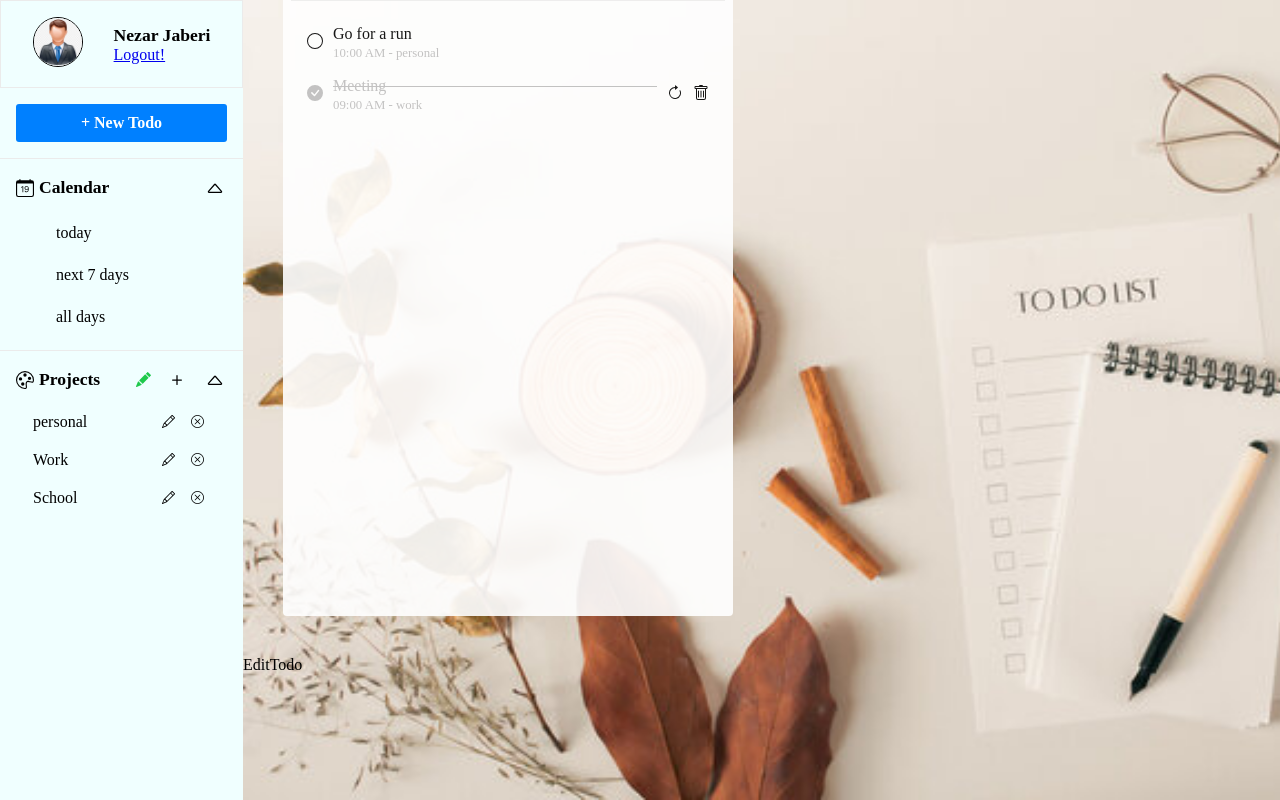
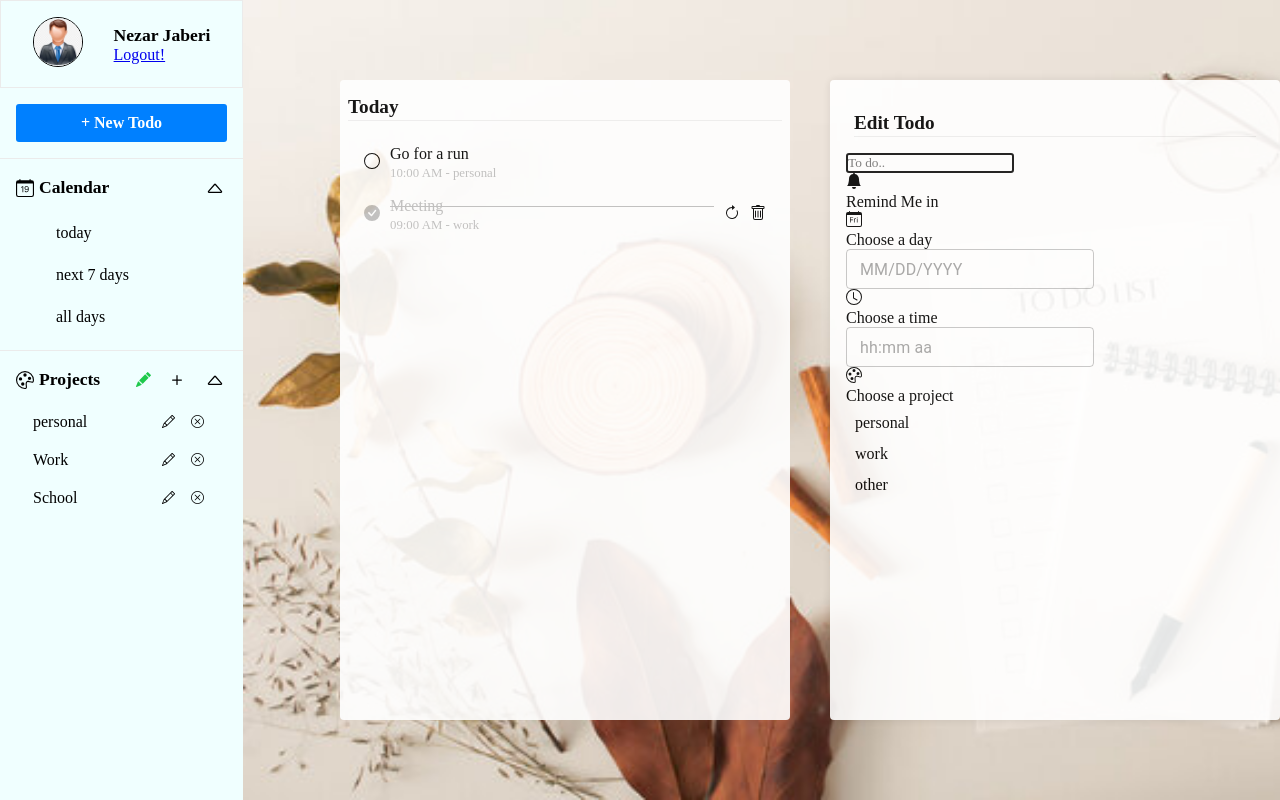
Before and after one commit to NazJaberi/React-To-Do, a React (Create React App) app in the folder todolist/: page / in a window 1280 px wide. Built offline with nearby package versions, Linux system fonts and the light colour scheme; a web font is replaced by a local one.

Commit message:
Todo Form and edit todo

```diff
--- a/todolist/src/App.css
+++ b/todolist/src/App.css
@@ -411,16 +411,15 @@
   width: 450px;
   height: 80%;
   background-color: white;
-
-  position: relative;
-  bottom: 40px;
-  left: 40px;
-
+  position: absolute;
+  top: 50%;
+  left: calc(300px + 40px); /* 300px sidebar width + 40px margin */
+  transform: translateY(-50%);
   border-radius: 4px;
   opacity: 0.9;
-
   padding: 0 0.5rem 0.5rem 0.5rem;
 }
+
 .Todos .selected-project {
   margin: 1rem 0;
   text-transform: capitalize;
@@ -468,3 +467,27 @@
 .Todo .todo-container .add-to-next-day {
   margin-right: 10px;
 }
+
+/*EditTodo */
+
+.EditTodo {
+  width: 450px;
+  height: 80%;
+  background-color: white;
+  position: absolute;
+  top: 50%;
+  left: calc(300px + 40px + 450px + 40px); /* sidebar + margin + Todos width + gap */
+  transform: translateY(-50%);
+  border-radius: 4px;
+  opacity: 0.9;
+  padding: 1rem;
+  box-shadow: 0 0 10px rgba(0, 0, 0, 0.1);
+}
+
+.EditTodo .header {
+  margin: 1rem 0.5rem;
+  font-size: 1.2rem;
+  font-weight: bold;
+  padding-bottom: 2px;
+  border-bottom: 1px solid #eeeeee;
+}
--- a/todolist/src/Components/AddNewTodo.js
+++ b/todolist/src/Components/AddNewTodo.js
@@ -1,18 +1,23 @@
 import React, { useState } from 'react';
-import Modal from './Modal';
-import { BellFill, CalendarDay, Clock, Palette, X } from 'react-bootstrap-icons';
-import { LocalizationProvider } from '@mui/x-date-pickers/LocalizationProvider';
-import { AdapterDateFns } from '@mui/x-date-pickers/AdapterDateFns';
-import { DatePicker } from '@mui/x-date-pickers/DatePicker';
-import { TimePicker } from '@mui/x-date-pickers/TimePicker';
+import TodoForm from './TodoForm';
+import Modal from './Modal'
 
 function AddNewTodo(){
     const [showModal, setShowModal] = useState(false)
     const [text, setText] = useState('')
     const [day, setDay] = useState(new Date())
     const [time, setTime] = useState(new Date())
+    const projects = [
+        { id : 1, name : "personal", numOfTodos : 0},
+        { id : 2, name : "Work", numOfTodos : 2},
+        { id : 3, name : "School", numOfTodos : 3},
+    ]
+    function handleSubmit(e){
 
+    }
     return(
+
+
         <div className='AddNewTodo'>
             <div className="btn">
                 <button onClick={() => setShowModal(true)}>
@@ -20,71 +25,16 @@ function AddNewTodo(){
                 </button>
             </div>
             <Modal showModal={showModal} setShowModal={setShowModal}>
-                <LocalizationProvider dateAdapter={AdapterDateFns}>
-                    <div>
-                        <form>
-                            <div className="text">
-                                <h3>Add New To do</h3>
-                                <input
-                                    type='text'
-                                    value={text}
-                                    onChange={e => setText(e.target.value)}
-                                    placeholder='To do..'
-                                    autoFocus
-                                />
-                            </div>
-                            <div className="remind">
-                                <BellFill />
-                                <p>Remind Me in</p>
-                            </div>
-                            <div className="pick-day">
-                                <div className="title">
-                                    <CalendarDay />
-                                    <p>Choose a day</p>
-                                </div>
-                                <DatePicker
-                                    value={day}
-                                    onChange={(newDay) => setDay(newDay)}
-                                    slotProps={{ textField: { size: 'small' } }}
-                                />
-                            </div>
-                            <div className="pick-time">
-                                <div className="title">
-                                    <Clock />
-                                    <p>Choose a time</p>
-                                </div>
-                                <TimePicker
-                                    value={time}
-                                    onChange={(newTime) => setTime(newTime)}
-                                    slotProps={{
-                                        textField: { size: 'small' },
-                                    }}
-                                    views={['hours', 'minutes']}
-                                />
-                            </div>
-                            <div className="pick-project">
-                                <div className="title">
-                                    <Palette />
-                                    <p>Choose a project</p>
-                                </div>
-                                <div className="projects">
-                                    <div className="project active">
-                                        test
-                                    </div>
-                                    <div className="project">
-                                        test2
-                                    </div>
-                                </div>
-                            </div>
-                            <div className="cancel" onClick={() => setShowModal(false)}>
-                                <X size='30' />
-                            </div>
-                            <div className="confirm">
-                                <button>+ Add to do list</button>
-                            </div>
-                        </form>
-                    </div>
-                </LocalizationProvider>
+                <TodoForm
+                    handleSubmit={handleSubmit}
+                    text={text}
+                    setText={setText}
+                    day={day}
+                    setDay={setDay}
+                    time={time}
+                    setTime={setTime}
+                    projects={projects}
+                />
             </Modal>
         </div>
     )
--- a/todolist/src/Components/EditTodo.js
+++ b/todolist/src/Components/EditTodo.js
@@ -1,10 +1,39 @@
-import react from 'react'
+import React, {useState} from 'react'
+import TodoForm from './TodoForm'
 
 function EditTodo(){
-    return(
-<div className='EditTodo'>
-EditTodo
-</div>
+
+    const [text, setText] = useState()
+    const [day, setDay] = useState()
+    const [time, setTime] = useState()
+
+    const projects = [
+        { id : 1, name : "personal", numOfTodos : 0 },
+        { id : 2, name : "work", numOfTodos : 1 },
+        { id : 3, name : "other", numOfTodos : 2 }
+    ]
+
+    function handleSubmit(e){
+
+    }
+    return (
+        <div className='EditTodo'>
+            <div className="header">
+                Edit Todo
+            </div>
+            <div className="container">
+                <TodoForm
+                    handleSubmit={handleSubmit}
+                    text={text}
+                    setText={setText}
+                    day={day}
+                    setDay={setDay}
+                    time={time}
+                    setTime={setTime}
+                    projects={projects}
+                />
+            </div>
+        </div>
     )
 }
 
--- /dev/null
+++ b/todolist/src/Components/TodoForm.js
@@ -0,0 +1,98 @@
+import React, { useState } from 'react';
+import { BellFill, CalendarDay, Clock, Palette, X } from 'react-bootstrap-icons';
+import { LocalizationProvider } from '@mui/x-date-pickers/LocalizationProvider';
+import { AdapterDateFns } from '@mui/x-date-pickers/AdapterDateFns';
+import { DatePicker } from '@mui/x-date-pickers/DatePicker';
+import { TimePicker } from '@mui/x-date-pickers/TimePicker';
+import { setDay } from 'date-fns';
+
+function TodoForm({
+    handleSubmit,
+    heading = false,
+    text,
+    setText,
+    day,
+    setDay,
+    time,
+    setTime,
+    projects,
+    showButtons = false,
+    setShowModal = false
+}) {
+    return (
+        <LocalizationProvider dateAdapter={AdapterDateFns}>
+            <form onSubmit={handleSubmit} className='TodoForm'>
+                <div className="text">
+                    {
+                        heading &&
+                        <h3>{heading}</h3>
+                    }
+                    <input
+                        type='text'
+                        value={text}
+                        onChange={e => setText(e.target.value)}
+                        placeholder='To do..'
+                        autoFocus
+                    />
+                </div>
+                <div className="remind">
+                    <BellFill />
+                    <p>Remind Me in</p>
+                </div>
+                <div className="pick-day">
+                    <div className="title">
+                        <CalendarDay />
+                        <p>Choose a day</p>
+                    </div>
+                    <DatePicker
+                        value={day}
+                        onChange={(newDay) => setDay(newDay)}
+                        slotProps={{ textField: { size: 'small' } }}
+                    />
+                </div>
+                <div className="pick-time">
+                    <div className="title">
+                        <Clock />
+                        <p>Choose a time</p>
+                    </div>
+                    <TimePicker
+                        value={time}
+                        onChange={(newTime) => setTime(newTime)}
+                        slotProps={{
+                            textField: { size: 'small' },
+                        }}
+                        views={['hours', 'minutes']}
+                    />
+                </div>
+                <div className="pick-project">
+                    <div className="title">
+                        <Palette />
+                        <p>Choose a project</p>
+                    </div>
+                    <div className="projects">
+                        {
+                            projects.map(project => (
+                                <div className="project" key={project.id}>
+                                    {project.name}
+                                </div>
+                            ))
+                        }
+                    </div>
+                </div>
+                {
+                    showButtons &&
+                    <div>
+                        <div className="cancel" onClick={() => setShowModal(false)}>
+                            <X size='40' />
+                        </div>
+                        <div className="confirm">
+                            <button>+ Add to do</button>
+                        </div>
+                    </div>
+                }
+            </form>
+        </LocalizationProvider>
+    )
+}
+
+export default TodoForm
```
